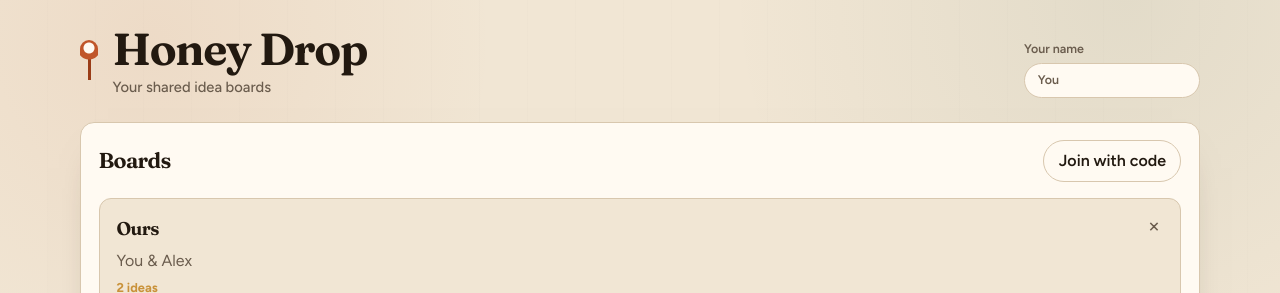
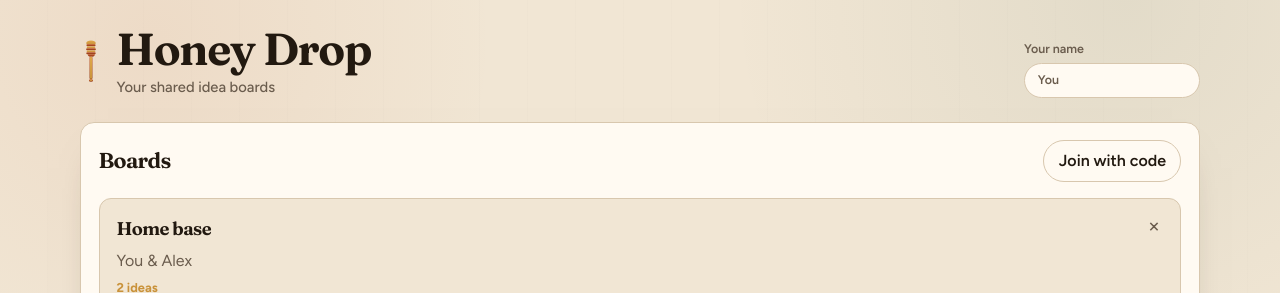
Before and after one commit to straubmike/honeydrop, a React (Vite) app: page / in a window 1280 px wide. Shown: the top 293 px of the page. Built offline with nearby package versions, Linux system fonts and the light colour scheme.

Commit message:
Added brand mark

```diff
--- a/src/App.tsx
+++ b/src/App.tsx
@@ -1,4 +1,5 @@
 import { useEffect, useMemo, useRef, useState } from 'react'
+import { BrandMark } from './components/BrandMark'
 import { CalendarView } from './components/CalendarView'
 import { CollectionDetail } from './components/CollectionDetail'
 import { CollectionForm } from './components/CollectionForm'
@@ -193,7 +194,7 @@ export default function App() {
     <div className="shell">
       <header className="masthead">
         <div className="brand">
-          <span className="pin" aria-hidden="true" />
+          <BrandMark />
           <div>
             <BoardTitle value={board.title} onSave={app.setBoardTitle} />
             <p className="brand__sub">{boardSubtitle(board.members)}</p>
--- /dev/null
+++ b/src/components/BrandMark.tsx
@@ -0,0 +1,57 @@
+import { useId } from 'react'
+
+/** Honey dipper — head on top, handle down; two-tone wood with tall narrow grooves. */
+export function BrandMark({ className = 'pin' }: { className?: string }) {
+  const uid = useId().replace(/:/g, '')
+  const light = `dipper-light-${uid}`
+  const dark = `dipper-dark-${uid}`
+
+  return (
+    <svg
+      className={className}
+      viewBox="0 0 28 56"
+      width="22"
+      height="44"
+      aria-hidden="true"
+      focusable="false"
+    >
+      <defs>
+        <linearGradient id={light} x1="0" y1="0" x2="0" y2="1">
+          <stop offset="0%" stopColor="#e0a84a" />
+          <stop offset="100%" stopColor="#c9923a" />
+        </linearGradient>
+        <linearGradient id={dark} x1="0" y1="0" x2="0" y2="1">
+          <stop offset="0%" stopColor="#c0562a" />
+          <stop offset="100%" stopColor="#8f3a16" />
+        </linearGradient>
+      </defs>
+
+      {/* compact rounded tip (light) — same width, less height */}
+      <path
+        fill={`url(#${light})`}
+        d="M14 1.8c3.4 0 6 1.5 6 3.4 0 .7-.3 1.3-.8 1.8H8.8C8.3 6.5 8 5.9 8 5.2c0-1.9 2.6-3.4 6-3.4Z"
+      />
+
+      {/* shorter groove stack, still narrow */}
+      <rect x="8.2" y="6.8" width="11.6" height="2.5" rx="1.2" fill={`url(#${dark})`} />
+      <rect x="8.6" y="9.5" width="10.8" height="2.1" rx="1" fill={`url(#${light})`} />
+      <rect x="7.8" y="11.8" width="12.4" height="2.5" rx="1.2" fill={`url(#${dark})`} />
+      <rect x="8.4" y="14.5" width="11.2" height="2.1" rx="1" fill={`url(#${light})`} />
+      <rect x="8" y="16.8" width="12" height="2.5" rx="1.2" fill={`url(#${dark})`} />
+
+      {/* taper into handle */}
+      <path
+        fill={`url(#${dark})`}
+        d="M9.2 19.5h9.6c.3 1.2-.4 2.3-1.7 2.9-.9.4-2 0-2.7 0s-1.8.4-2.7 0c-1.3-.6-2-1.7-1.7-2.9Z"
+      />
+
+      {/* longer handle */}
+      <rect x="12.15" y="22.2" width="3.7" height="29.2" rx="1.7" fill={`url(#${dark})`} />
+      <rect x="12.65" y="22.6" width="2.7" height="28.2" rx="1.35" fill={`url(#${light})`} />
+
+      {/* end knob */}
+      <ellipse cx="14" cy="52.8" rx="2.6" ry="1.7" fill={`url(#${dark})`} />
+      <ellipse cx="14" cy="52.5" rx="1.7" ry="1" fill={`url(#${light})`} />
+    </svg>
+  )
+}
--- a/src/components/HomeView.tsx
+++ b/src/components/HomeView.tsx
@@ -1,5 +1,6 @@
 import { useId, useState, type FormEvent } from 'react'
 import type { IdeaBoard } from '../types'
+import { BrandMark } from './BrandMark'
 
 interface HomeViewProps {
   boards: IdeaBoard[]
@@ -66,7 +67,7 @@ export function HomeView({
     <div className="shell">
       <header className="masthead">
         <div className="brand">
-          <span className="pin" aria-hidden="true" />
+          <BrandMark />
           <div>
             <h1>Honey Drop</h1>
             <p className="brand__sub">Your shared idea boards</p>
--- a/src/index.css
+++ b/src/index.css
@@ -228,15 +228,11 @@ img {
 }
 
 .pin {
-  width: 18px;
-  height: 42px;
-  border-radius: 99px;
-  background:
-    radial-gradient(circle at 50% 8px, var(--card) 5px, var(--terracotta) 6px, var(--terracotta) 11px, transparent 12px),
-    linear-gradient(var(--terracotta-deep), var(--terracotta-deep));
-  background-repeat: no-repeat;
-  background-size: 100% 100%, 3px 28px;
-  background-position: center top, center 12px;
+  width: 22px;
+  height: 44px;
+  flex: none;
+  display: block;
+  overflow: visible;
 }
 
 .who {
--- a/src/seed.ts
+++ b/src/seed.ts
@@ -1,8 +1,15 @@
-import { uid } from './dates'
+import { toISODate, uid } from './dates'
 import type { AppState, Collection, Item } from './types'
 
 function ago(minutes: number): string {
   return new Date(Date.now() - minutes * 60_000).toISOString()
+}
+
+function daysFromNow(days: number): string {
+  const date = new Date()
+  date.setHours(12, 0, 0, 0)
+  date.setDate(date.getDate() + days)
+  return toISODate(date)
 }
 
 function seedInviteCode(): string {
@@ -14,7 +21,9 @@ function seedInviteCode(): string {
   return code
 }
 
-function item(partial: Omit<Item, 'id' | 'reactions' | 'replies'> & Partial<Pick<Item, 'reactions' | 'replies'>>): Item {
+function item(
+  partial: Omit<Item, 'id' | 'reactions' | 'replies'> & Partial<Pick<Item, 'reactions' | 'replies'>>,
+): Item {
   return {
     id: uid(),
     reactions: [],
@@ -23,6 +32,7 @@ function item(partial: Omit<Item, 'id' | 'reactions' | 'replies'> & Partial<Pick
   }
 }
 
+/** Demo board shown the first time someone opens Honey Drop (empty localStorage). */
 export function seedState(): AppState {
   const userId = uid()
   const partnerId = uid()
@@ -31,36 +41,42 @@ export function seedState(): AppState {
   const birthday: Collection = {
     id: uid(),
     kind: 'calendar',
-    title: "Maya's birthday",
-    description: 'Keep gift notes, bakery orders, and the guest list in one place.',
+    title: "Alex's birthday",
+    description: 'Gift notes, cake ideas, and the soft plan for the day.',
     createdAt: ago(60 * 24 * 12),
     updatedAt: ago(40),
     schedule: {
-      startDate: '2026-09-14',
-      endDate: '2026-09-14',
+      startDate: daysFromNow(9),
+      endDate: daysFromNow(9),
       allDay: true,
       recurrence: 'yearly',
     },
     items: [
       item({
         type: 'text',
-        author: 'Alex',
+        author: 'You',
         createdAt: ago(60 * 24 * 4),
-        content: 'She mentioned wanting a ceramic table lamp — the kind with a linen shade.',
-        reactions: [{ emoji: '💡', authors: ['You'] }],
+        content: 'They mentioned wanting a ceramic table lamp — linen shade, not the harsh overhead kind.',
+        reactions: [{ emoji: '💡', authors: ['Alex'] }],
+        x: 40,
+        y: 48,
+        z: 1,
       }),
       item({
         type: 'link',
-        author: 'You',
+        author: 'Alex',
         createdAt: ago(60 * 12),
         content: 'https://www.food52.com',
-        caption: 'Possible cake inspiration',
+        caption: 'Cake inspiration if we bake instead of ordering',
+        x: 320,
+        y: 64,
+        z: 2,
       }),
       item({
         type: 'text',
         author: 'You',
         createdAt: ago(40),
-        content: 'I can pick up flowers Saturday morning if someone else handles the cake.',
+        content: 'I can pick up flowers Saturday morning if you handle the cake.',
         replies: [
           {
             id: uid(),
@@ -69,6 +85,9 @@ export function seedState(): AppState {
             createdAt: ago(25),
           },
         ],
+        x: 88,
+        y: 280,
+        z: 3,
       }),
     ],
   }
@@ -76,23 +95,26 @@ export function seedState(): AppState {
   const trip: Collection = {
     id: uid(),
     kind: 'calendar',
-    title: 'Outer Banks weekend',
-    description: 'House is booked. Dump packing lists, tide times, and dinner ideas here.',
+    title: 'Weekend away',
+    description: 'House is booked. Packing lists, tide times, and dinner ideas live here.',
     createdAt: ago(60 * 24 * 8),
     updatedAt: ago(90),
     schedule: {
-      startDate: '2026-09-18',
-      endDate: '2026-09-22',
+      startDate: daysFromNow(14),
+      endDate: daysFromNow(17),
       allDay: true,
       recurrence: 'none',
     },
     items: [
       item({
         type: 'text',
-        author: 'Sam',
+        author: 'Alex',
         createdAt: ago(60 * 8),
         content: 'Check-in is 4pm. There’s a grill — I’ll bring charcoal.',
-        reactions: [{ emoji: '🔥', authors: ['You', 'Alex'] }],
+        reactions: [{ emoji: '🔥', authors: ['You'] }],
+        x: 56,
+        y: 56,
+        z: 1,
       }),
       item({
         type: 'link',
@@ -100,6 +122,9 @@ export function seedState(): AppState {
         createdAt: ago(90),
         content: 'https://www.nps.gov/caha/index.htm',
         caption: 'Cape Hatteras — worth a morning if the weather holds',
+        x: 300,
+        y: 120,
+        z: 2,
       }),
     ],
   }
@@ -108,12 +133,12 @@ export function seedState(): AppState {
     id: uid(),
     kind: 'calendar',
     title: 'Anniversary dinner',
-    description: 'Reservation is at that little place on Grove. Dress nice-ish.',
+    description: 'Reservation at that little place on Grove. Dress nice-ish.',
     createdAt: ago(60 * 24 * 20),
     updatedAt: ago(60 * 24 * 2),
     schedule: {
-      startDate: '2026-10-03',
-      endDate: '2026-10-03',
+      startDate: daysFromNow(28),
+      endDate: daysFromNow(28),
       allDay: false,
       startTime: '18:30',
       endTime: '21:00',
@@ -124,7 +149,10 @@ export function seedState(): AppState {
         type: 'text',
         author: 'You',
         createdAt: ago(60 * 24 * 2),
-        content: 'I already ordered the flowers. Need a backup restaurant if Grove is slammed.',
+        content: 'Flowers are ordered. Need a backup restaurant if Grove is slammed.',
+        x: 72,
+        y: 80,
+        z: 1,
       }),
     ],
   }
@@ -132,8 +160,8 @@ export function seedState(): AppState {
   const gifts: Collection = {
     id: uid(),
     kind: 'idea',
-    title: 'Gift ideas for Dad',
-    description: 'He says he doesn’t want anything. He is lying.',
+    title: 'Gift ideas',
+    description: 'Running list for birthdays, holidays, and “just because.”',
     createdAt: ago(60 * 24 * 16),
     updatedAt: ago(15),
     items: [
@@ -141,38 +169,47 @@ export function seedState(): AppState {
         type: 'text',
         author: 'Alex',
         createdAt: ago(60 * 24 * 6),
-        content: 'Cast iron skillet. The old one is warped and he complains every Sunday.',
+        content: 'Cast iron skillet. The old one is warped and they complain every Sunday.',
         reactions: [{ emoji: '👍', authors: ['You'] }],
+        x: 48,
+        y: 52,
+        z: 1,
       }),
       item({
         type: 'link',
         author: 'You',
         createdAt: ago(60 * 6),
         content: 'https://www.thisiscolossal.com',
-        caption: 'Print from a shop he actually likes',
+        caption: 'Print from a shop we’d both hang',
+        x: 310,
+        y: 70,
+        z: 2,
       }),
       item({
         type: 'text',
-        author: 'Sam',
+        author: 'Alex',
         createdAt: ago(15),
         content: 'What if we skip stuff and book that fishing charter instead?',
         replies: [
           {
             id: uid(),
             author: 'You',
-            text: 'He would lose his mind. I’m in.',
+            text: 'They would lose their mind. I’m in.',
             createdAt: ago(8),
           },
         ],
+        x: 100,
+        y: 300,
+        z: 3,
       }),
     ],
   }
 
-  const house: Collection = {
+  const nest: Collection = {
     id: uid(),
     kind: 'idea',
-    title: 'Apartment tweaks',
-    description: 'Slow list of things that would make the place feel finished.',
+    title: 'Nesting list',
+    description: 'Slow list of things that would make home feel finished.',
     createdAt: ago(60 * 24 * 30),
     updatedAt: ago(60 * 24),
     items: [
@@ -181,13 +218,19 @@ export function seedState(): AppState {
         author: 'You',
         createdAt: ago(60 * 24 * 5),
         content: 'A floor lamp for the reading chair. The overhead light is a crime.',
+        x: 60,
+        y: 60,
+        z: 1,
       }),
       item({
         type: 'text',
-        author: 'Maya',
+        author: 'Alex',
         createdAt: ago(60 * 24),
         content: 'And a proper doormat. The current one looks like it survived a shipwreck.',
-        reactions: [{ emoji: '😂', authors: ['You', 'Alex'] }],
+        reactions: [{ emoji: '😂', authors: ['You'] }],
+        x: 290,
+        y: 140,
+        z: 2,
       }),
     ],
   }
@@ -198,7 +241,7 @@ export function seedState(): AppState {
     boards: [
       {
         id: uid(),
-        title: 'Ours',
+        title: 'Home base',
         createdAt: ago(60 * 24 * 12),
         updatedAt: now,
         inviteCode: seedInviteCode(),
@@ -206,7 +249,7 @@ export function seedState(): AppState {
           { userId, name: 'You' },
           { userId: partnerId, name: 'Alex' },
         ],
-        collections: [birthday, trip, anniversary, gifts, house],
+        collections: [birthday, trip, anniversary, gifts, nest],
       },
     ],
   }
```
Also changed, not shown: public/favicon.svg.
